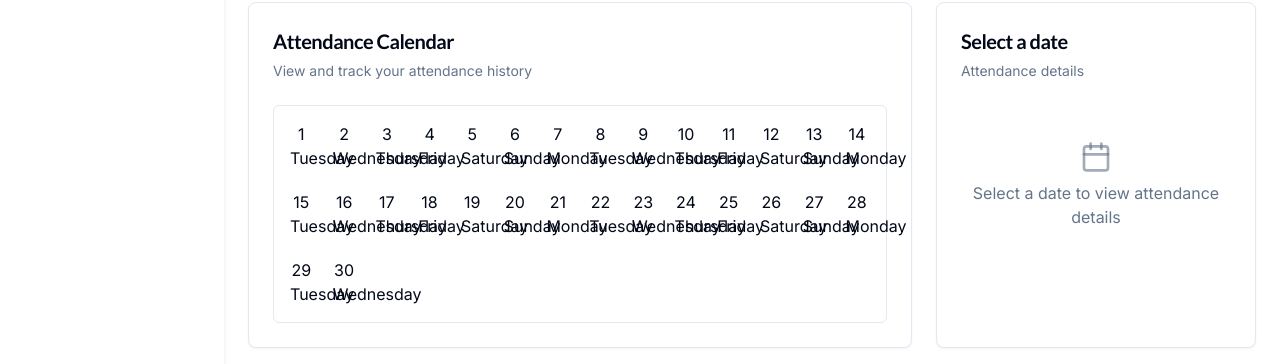
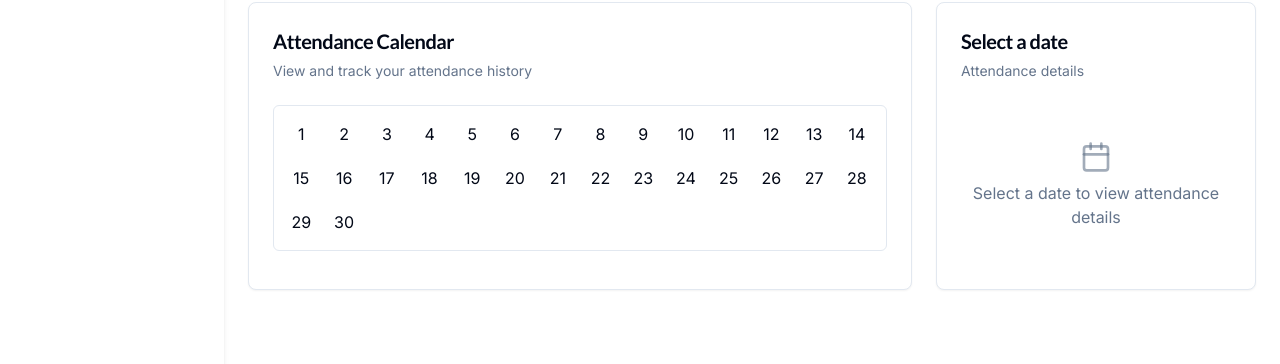
Before and after one commit to sinsau182/MedhirWeb, a Next.js app: page /employee/attendances in a window 1280 px wide. Shown: the part 406-770 px from the top of the page. Built offline with nearby package versions, Linux system fonts and the light colour scheme; no server answers; sample sign-in values are in the browser's storage.

Commit message:
latest medhir frontend

```diff
--- a/src/pages/employee/attendances.js
+++ b/src/pages/employee/attendances.js
@@ -390,7 +390,7 @@ const EmployeeAttendance = () => {
                         onClick={() => handleDateClick(day)}
                         className={`w-[6.5%] text-center p-2 cursor-pointer rounded-md transition ${bgColorClass}`}
                       >
-                        {dayNumber} {getDayName(day)}
+                        {dayNumber}
                       </div>
                     );
                   })}
@@ -403,7 +403,7 @@ const EmployeeAttendance = () => {
             <Card>
               <CardHeader>
                 <CardTitle className="text-xl">
-                {date
+                  {date
                     ? (
                         <>
                           {date.toLocaleDateString("en-US", {
```
